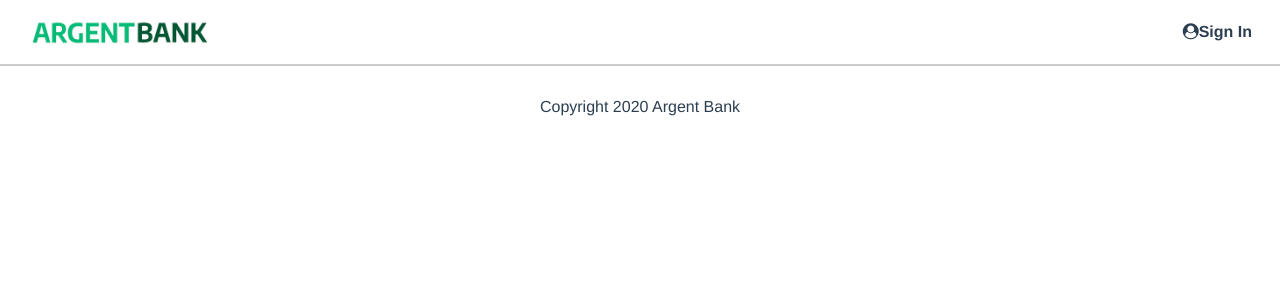
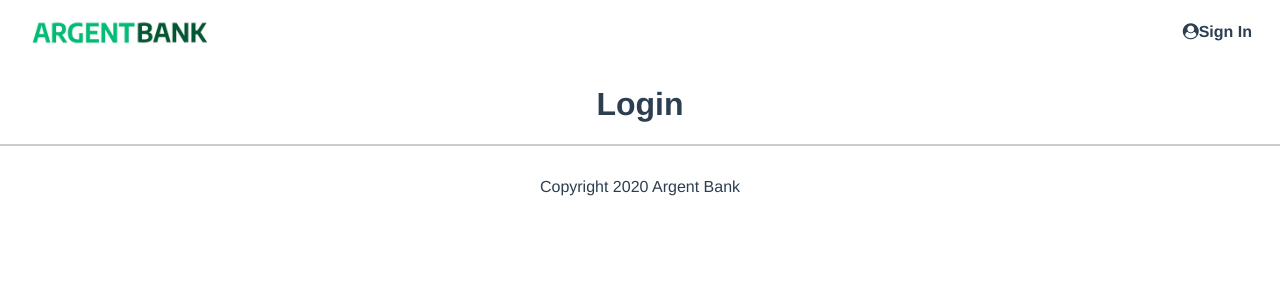
Before and after one commit to JordanB-Dev/Argent_Bank, a React (Vite) app in the folder Front/: page /login in a window 1280 px wide. Shown: the top 300 px of the page. Built offline with nearby package versions, Linux system fonts and the light colour scheme.

Commit message:
Router & Page/Login

```diff
--- a/Front/src/components/App/index.jsx
+++ b/Front/src/components/App/index.jsx
@@ -1,5 +1,8 @@
 import { Route, Routes } from 'react-router-dom'
 import Home from '../../pages/Home'
+import Login from '../../pages/Login'
+import Profile from '../../pages/Profile'
+import ErrorPage from '../../pages/ErrorPage'
 import Header from '../../layout/Header'
 import Footer from '../../layout/Footer'
 
@@ -9,6 +12,9 @@ const App = () => {
       <Header />
       <Routes>
         <Route path="/" element={<Home />} />
+        <Route path="/login" element={<Login />} />
+        <Route path="/profile" element={<Profile />} />
+        <Route path="*" element={<ErrorPage />} />
       </Routes>
       <Footer />
     </>
--- a/Front/src/layout/Header/index.jsx
+++ b/Front/src/layout/Header/index.jsx
@@ -4,7 +4,7 @@ import Logo from '../../assets/argentBankLogo.png'
 const Header = () => {
   return (
     <nav className="main-nav">
-      <NavLink className="main-nav-logo" href="./index.html">
+      <NavLink className="main-nav-logo" to="/">
         <img
           className="main-nav-logo-image"
           src={Logo}
@@ -13,7 +13,7 @@ const Header = () => {
         <h1 className="sr-only">Argent Bank</h1>
       </NavLink>
       <div>
-        <NavLink className="main-nav-item" href="./sign-in.html">
+        <NavLink className="main-nav-item" to="/login">
           <i className="fa fa-user-circle"></i>
           Sign In
         </NavLink>
--- /dev/null
+++ b/Front/src/pages/Login/index.jsx
@@ -0,0 +1,5 @@
+const Login = () => {
+  return <h1>Login</h1>
+}
+
+export default Login
```
